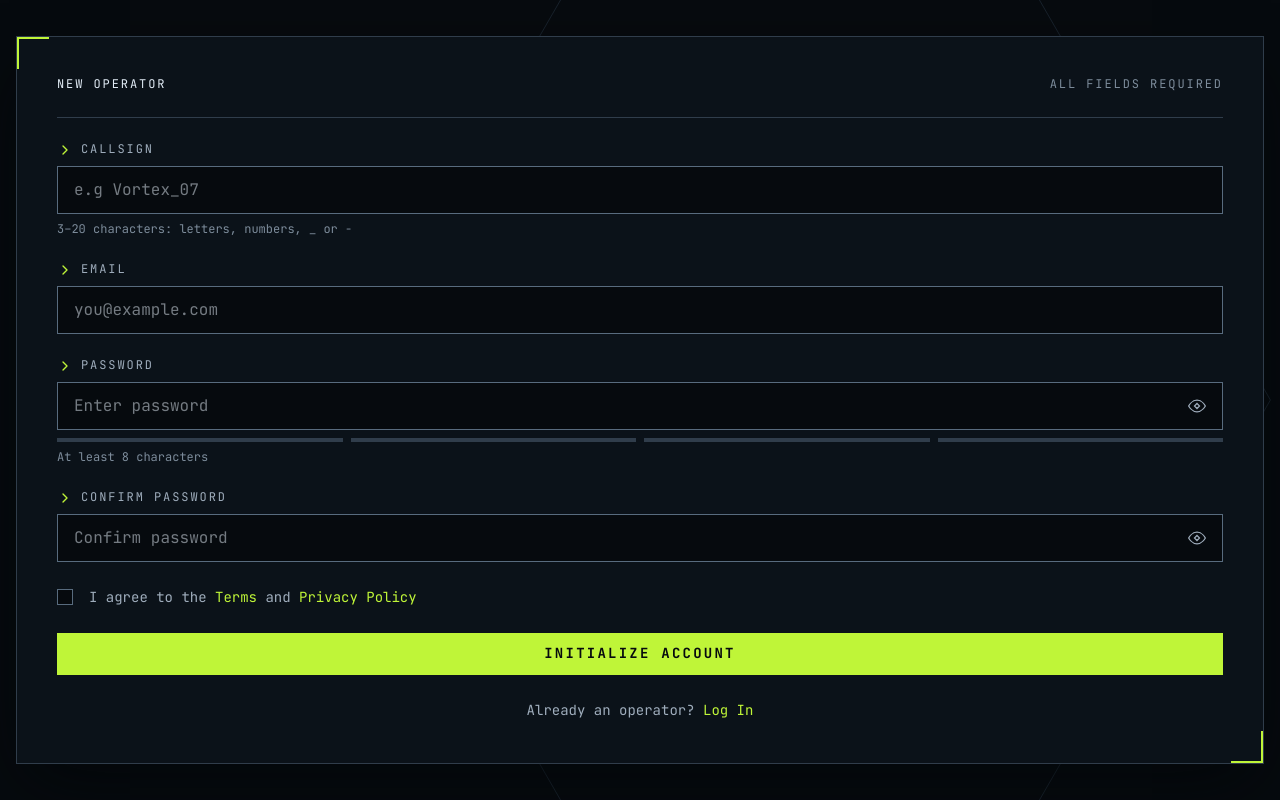
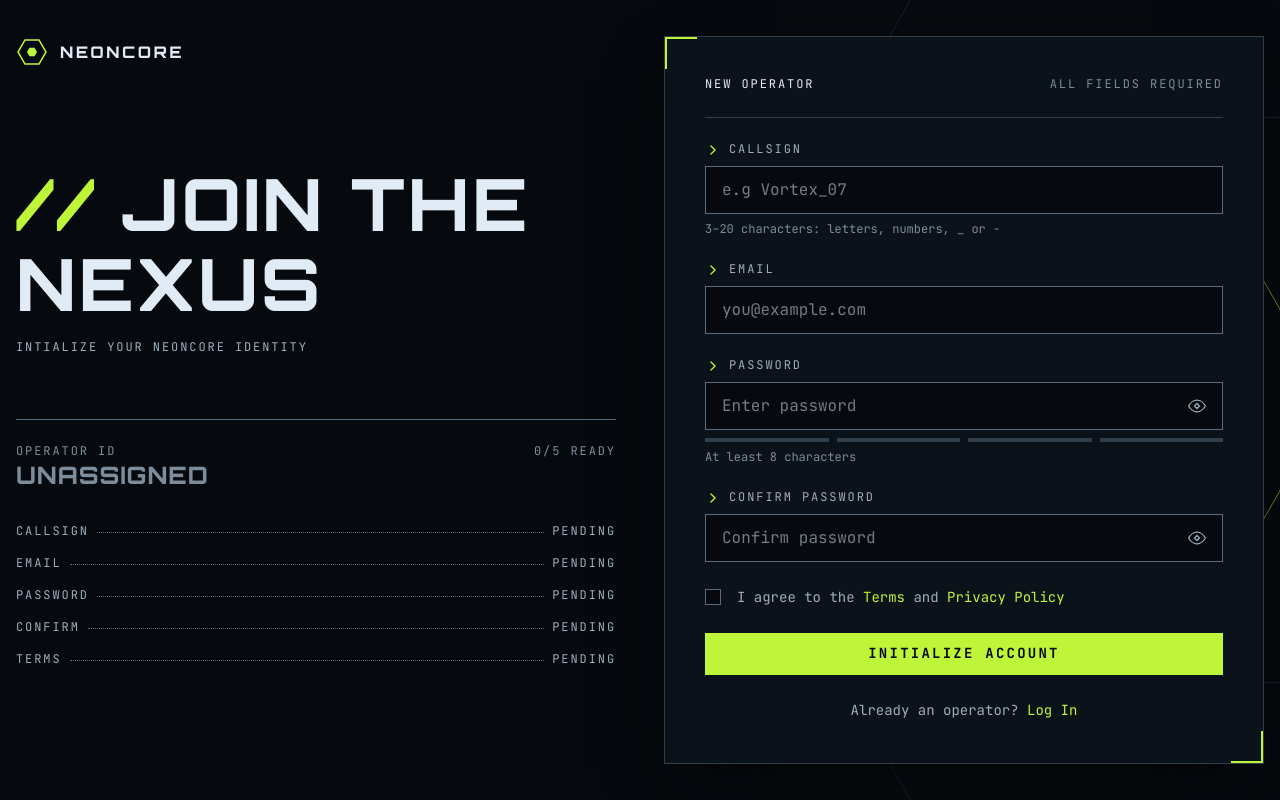
Before and after one commit to repro123/gamer-form, a React (Vite) app: page / in a window 1280 px wide. Built offline with nearby package versions, Linux system fonts and the light colour scheme.

Commit message:
feat: update App layout for improved responsiveness and styling

```diff
--- a/src/App.tsx
+++ b/src/App.tsx
@@ -1,15 +1,14 @@
 import Form from "@/components/form/Form";
+import DesktopView from "@/components/views/DesktopView";
+import MobileView from "@/components/views/MobileView";
 
 function App() {
   return (
-    <main className="w-full">
-      <div className="w-full mx-auto max-w-7xl p-4">
-        <section></section>
+    <main className="w-full mx-auto max-w-360 p-4 lg:grid lg:grid-cols-2 lg:gap-8 xl:gap-12">
+      <MobileView />
+      <DesktopView />
 
-        <section>
-          <Form />
-        </section>
-      </div>
+      <Form />
     </main>
   );
 }
--- a/src/index.css
+++ b/src/index.css
@@ -2,11 +2,11 @@
 
 body {
   background-image: url("./assets/images/pattern-backdrop.svg");
-  background-position: right center;
+  background-position: calc(100% + 350px) center;
   background-repeat: no-repeat;
 }
 
-@media (max-width: 767px) {
+@media (max-width: 47.9375rem) {
   body {
     background-image: none;
   }
@@ -53,7 +53,7 @@ body {
   text-transform: uppercase;
 }
 
-@utility preset-1-tablet {
+@utility preset-1-mobile {
   font: 800 2.25rem/111.11% var(--font-orbitron);
   letter-spacing: 1.44px;
   text-transform: uppercase;
```
